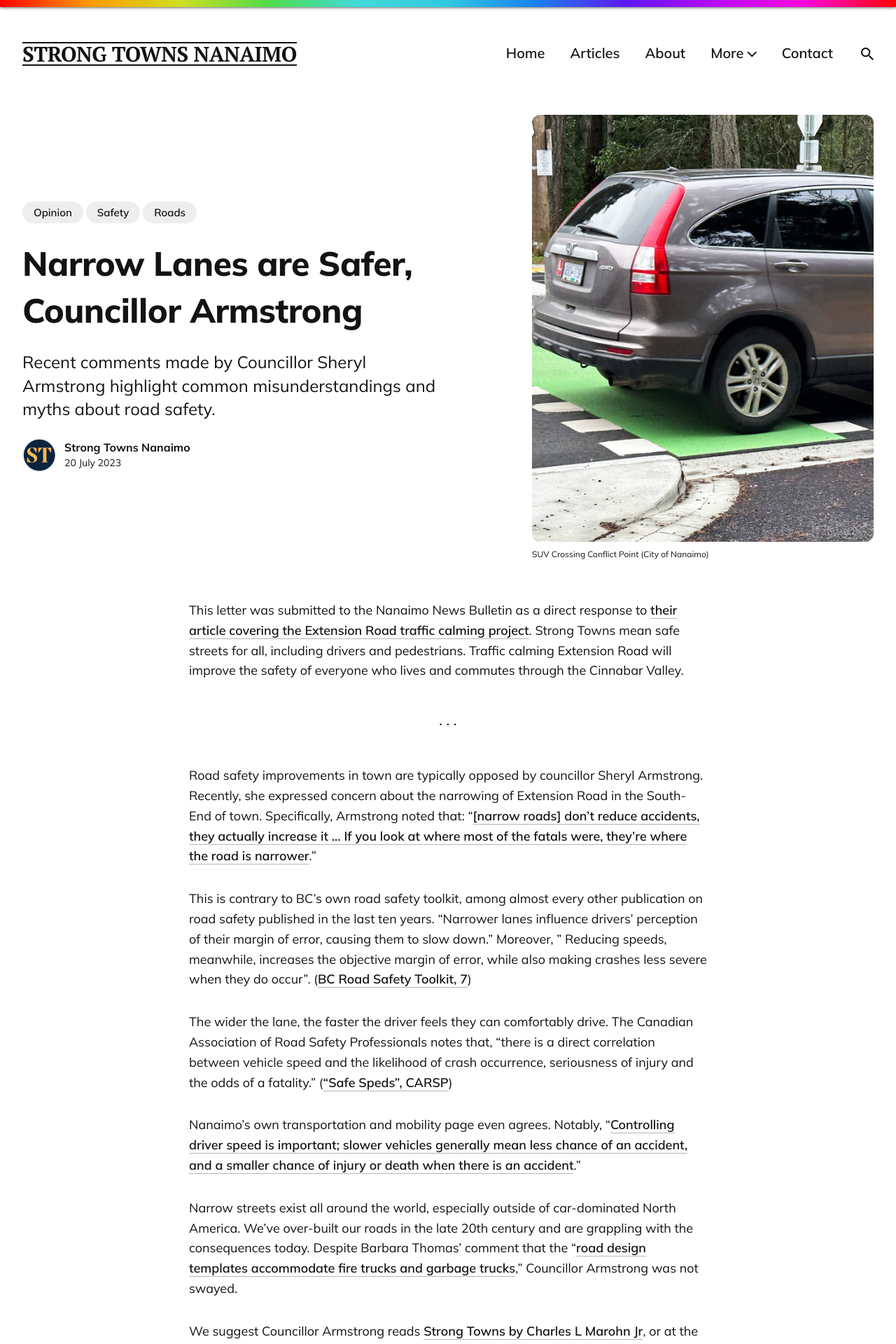
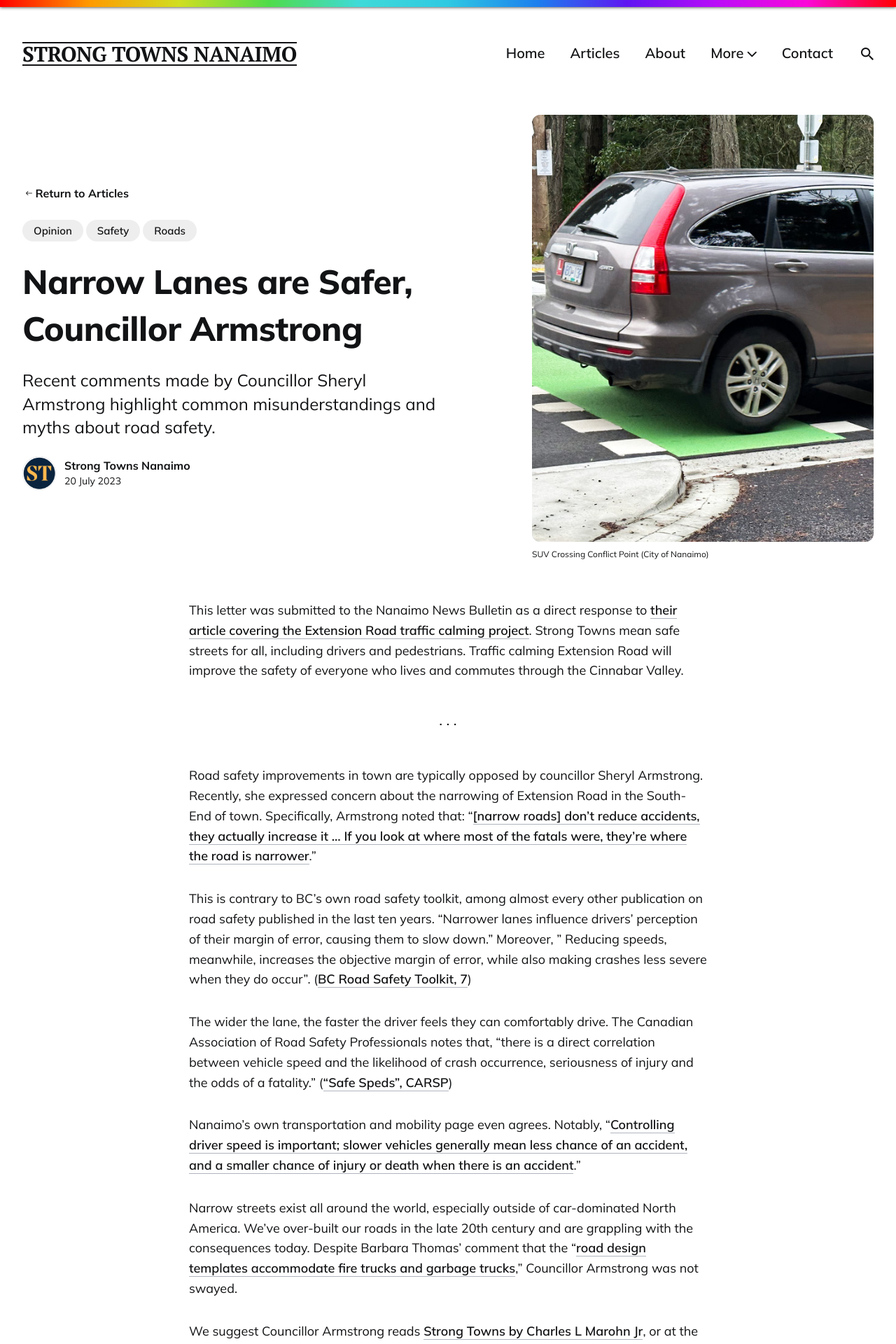
Before and after one commit to LaputanMachines/beautiful-nanaimo, a Jekyll site: the page built from _posts/2023-07-20-narrow-lanes-are-safer-councillor-armstrong.md, in a window 1280 px wide. Shown: the top 1920 px of the page at 70% size. Built offline with Jekyll 4.4.1, drawn with Linux system fonts in a browser that asks for light colours; comment, search, counter and statistics services are not loaded.

Commit message:
Add Norm header image, add return buttons for articles and events

```diff
--- a/_includes/event.html
+++ b/_includes/event.html
@@ -12,8 +12,8 @@
       </div>
 
       <a class="article__image" href="{{page.url | prepend: site.baseurl}}">
-        {% if page.map %}
-          <img class="lazy" data-src="{{site.baseurl}}{{page.map}}" alt="{{page.title}}">
+        {% if page.image %}
+          <img class="lazy" data-src="{{site.baseurl}}{{page.image}}" alt="{{page.title}}">
         {% endif %}
       </a>
 
--- a/_layouts/page.html
+++ b/_layouts/page.html
@@ -6,6 +6,11 @@
   <div class="page-head">
 
     <div class="page__info">
+      {% if page.url contains 'event' %}
+      <div class="container-back-button">
+        <a class="ion ion-ios-arrow-round-back" href="/events"> Return to Events</a>
+      </div>
+      {% endif %}
       <h1 class="page__title">{{ page.title | escape }}</h1>
       {% if page.description %}
       <p class="page__description">{{ page.description }}</p>
--- a/_layouts/post.html
+++ b/_layouts/post.html
@@ -8,9 +8,13 @@
   <div class="container">
     <div class="row">
 
+
       <div class="col {% if page.video_embed %}col-12{% else %}col-6 col-d-12{% endif %}">
         <div class="post__info{{videoInfo}}">
 
+          <div class="container-back-button">
+            <a class="ion ion-ios-arrow-round-back" href="/articles"> Return to Articles</a>
+          </div>
           {% if page.tags.size >= 1 %}
           <div class="post__tags">
             {% for tag in page.tags %}
--- a/_sass/1-tools/_grid.scss
+++ b/_sass/1-tools/_grid.scss
@@ -19,6 +19,20 @@
       padding-left: calc(#{$container-offset} * 2);
       padding-right: calc(#{$container-offset} * 2);
       margin: 10px auto 0 auto;
+
+      .container-back-button a {
+        font-family: "Mulish",Helvetica Neue,Helvetica,Arial,sans-serif;
+        font-size: 16px;
+        line-height: 1;
+        font-weight: 700;
+        margin-bottom: 30px;
+        margin-left: 5px;
+        transition: all .2s;
+
+        &:hover, &:active {
+          margin-left: 8px;
+        }
+      }
 
       @media (max-width: $mobile) {
         padding-left: calc(#{$container-offset} + 4px);
```
Also changed, not shown: _pages/events/2023-08-04.md (+3 -15 lines).
